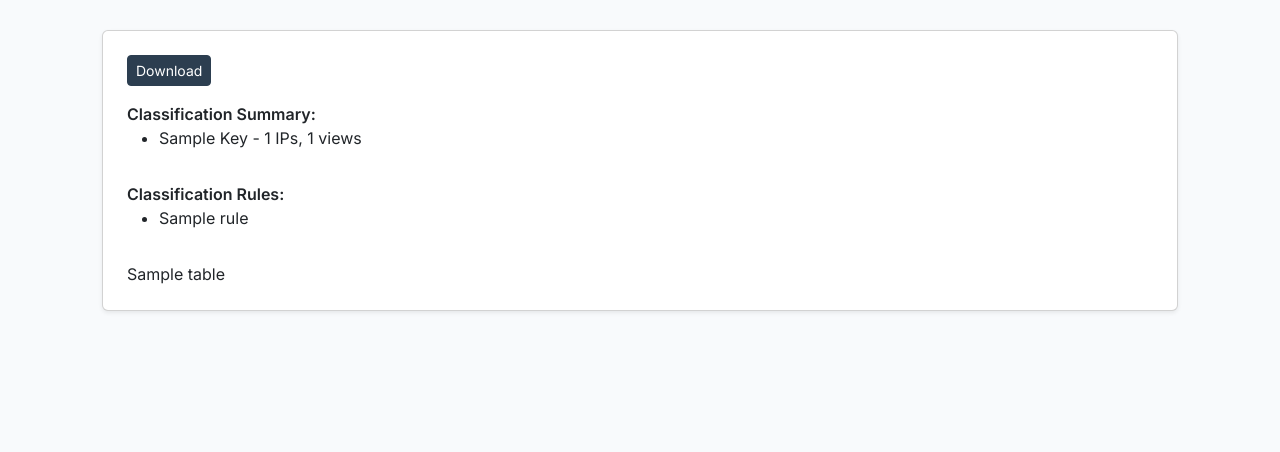
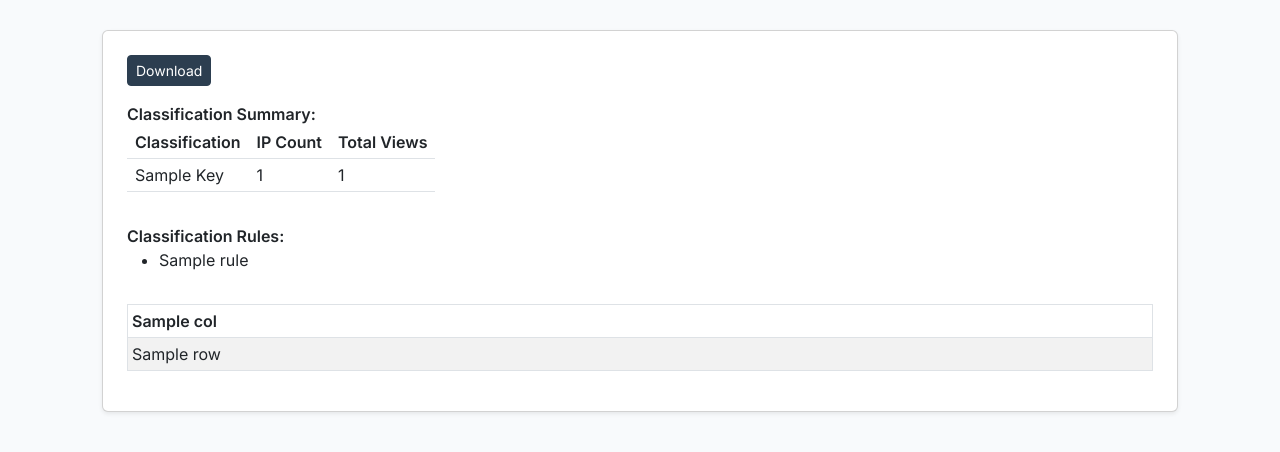
Before and after one commit to monyratha/ip-location-lookup-tool, a Python web app: template templates/view.html in a window 1280 px wide. Shown: the part 182-634 px from the top of the page. Run offline with Jinja, Linux system fonts and the light colour scheme; the template is opened without the code that fills it: most values are stand-ins (such as "Sample title", 1, 10 or a date in 2020); some libraries are stand-ins or nearby versions.

Commit message:
Improve processed file view

```diff
--- a/templates/view.html
+++ b/templates/view.html
@@ -3,6 +3,7 @@
 {% block extra_head %}
 <style>
     .header { display: flex; justify-content: space-between; align-items: center; margin-bottom: 30px; }
+    .summary-table th, .summary-table td { padding: 4px 8px; }
 </style>
 {% endblock %}
 {% block content %}
@@ -17,11 +18,20 @@
     {% if dynamic_counts %}
     <div class="mb-3">
         <strong>Classification Summary:</strong>
-        <ul>
-            {% for key, data in dynamic_counts.items() %}
-            <li>{{ key.replace('_', ' ').title() }} - {{ data.ip_address_count }} IPs, {{ data.total_views }} views</li>
-            {% endfor %}
-        </ul>
+        <table class="table table-sm summary-table w-auto">
+            <thead>
+                <tr><th>Classification</th><th>IP Count</th><th>Total Views</th></tr>
+            </thead>
+            <tbody>
+                {% for key, data in dynamic_counts.items() %}
+                <tr>
+                    <td>{{ key.replace('_', ' ').title() }}</td>
+                    <td>{{ data.ip_address_count }}</td>
+                    <td>{{ data.total_views }}</td>
+                </tr>
+                {% endfor %}
+            </tbody>
+        </table>
     </div>
     {% if classification_rules %}
     <div class="mb-3">
@@ -34,6 +44,26 @@
     </div>
     {% endif %}
     {% endif %}
-    {{ table | safe }}
+
+    <div class="table-responsive">
+        <table class="table table-bordered table-sm table-hover table-striped">
+            <thead>
+                <tr>
+                    {% for col in columns %}
+                    <th>{{ col }}</th>
+                    {% endfor %}
+                </tr>
+            </thead>
+            <tbody>
+                {% for row in records %}
+                <tr class="{% if row.dynamic_classification == 'likely_fake' %}table-danger{% elif row.dynamic_classification == 'likely_real' %}table-success{% endif %}">
+                    {% for col in columns %}
+                    <td>{{ row[col] }}</td>
+                    {% endfor %}
+                </tr>
+                {% endfor %}
+            </tbody>
+        </table>
+    </div>
 </div>
 {% endblock %}
```
Also changed, not shown: app.py (+11 -4 lines).
